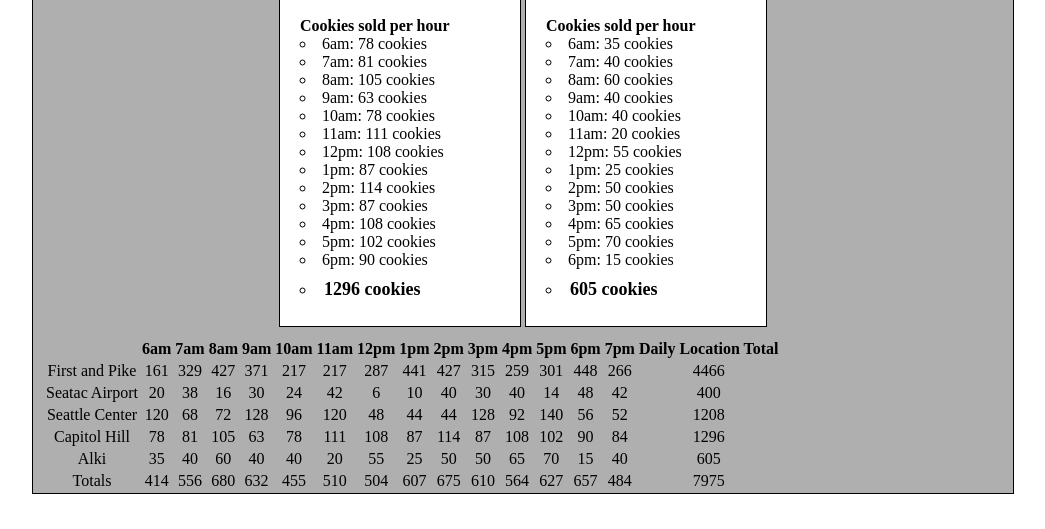
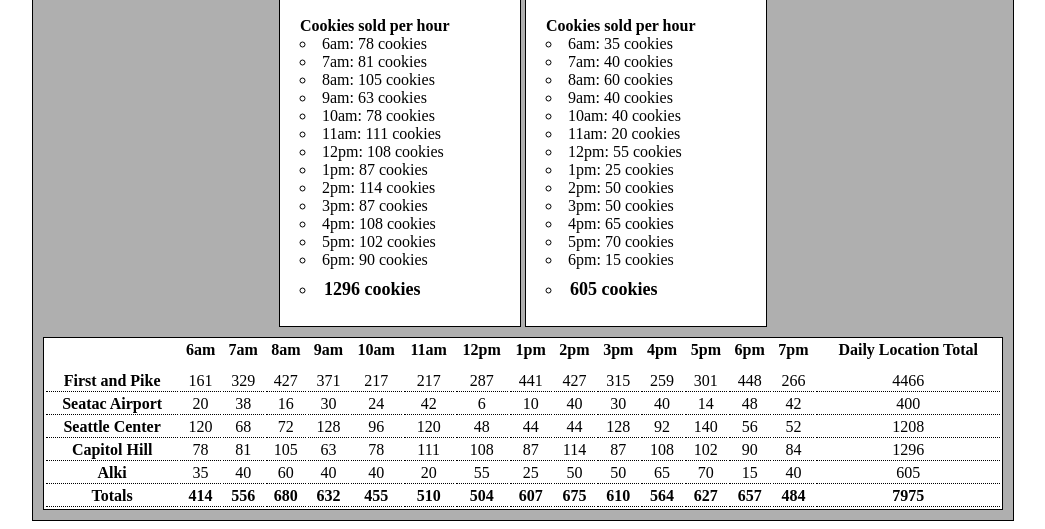
Before and after one commit to bworkm/Week2_Lab, a plain HTML site: page sales.html in a window 1280 px wide. Shown: the part 538-1067 px from the top of the page, without its empty margins (117-1162 px from the left). Before the commit the page ends 1040 px from the top, so only its background shows below. Drawn offline with Linux system fonts and the light colour scheme.

Commit message:
Some CSS styling complete. Realized I need to modify js so each object has uses its own render function to display totals

```diff
--- a/css/style.css
+++ b/css/style.css
@@ -27,10 +27,25 @@ ul {
 li {
   font-weight: normal;
 }
-ul, li:last-child {
+ul, li:last-child, tr:last-child, td:first-child {
   font-weight: bold;
 }
 li:last-child {
   font-size: 18px;
   margin-top: 10px;
 }
+table {
+  background-color: #fff;
+  width: inherit;
+  border: 1px solid black;
+  margin-bottom: 10px;
+}
+td {
+  border-bottom: 1px dotted black;
+}
+th {
+  padding-bottom: 10px;
+}
+td:first-child {
+
+}
--- a/sales.html
+++ b/sales.html
@@ -37,7 +37,7 @@
         <ul id="alki">
         </ul>
       </div>
-      <table id="cookieStandData">
+      <table id="cookieStandData" class="">
       </table>
     </div>
   <script src="js/app.js"></script>
```
